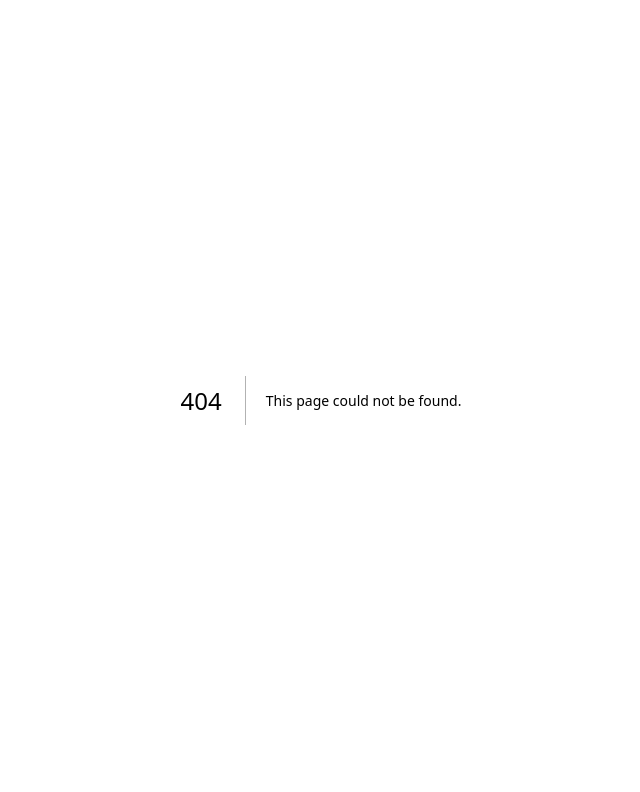
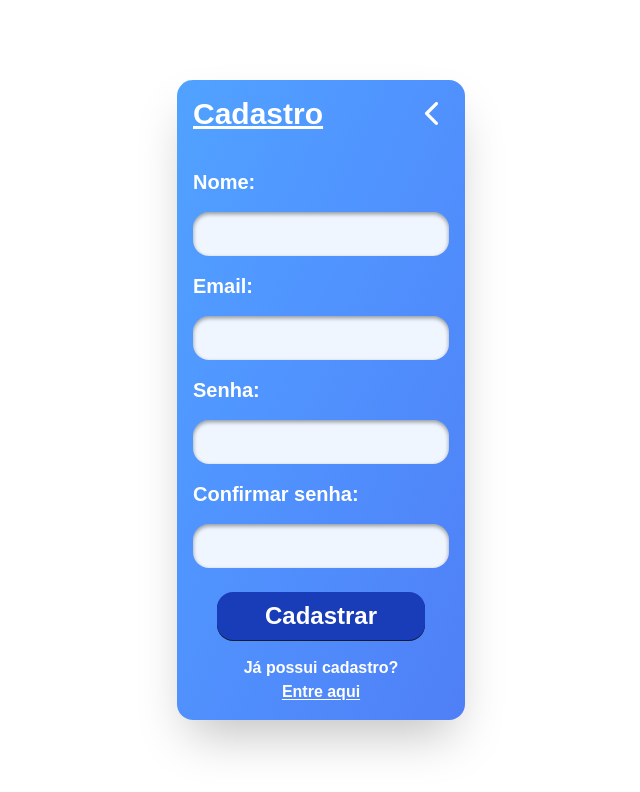
Before and after one commit to murilofmatos/bem-cuidado, a Next.js app: page /cadastro in a window 1280 px wide. Before the commit this address had no page. Shown: the top 792 px of the page, without its empty margins (319-959 px from the left). Built offline with nearby package versions, Linux system fonts and the light colour scheme.

Commit message:
Tela cadastro e login

```diff
--- /dev/null
+++ b/src/app/cadastro/page.jsx
@@ -0,0 +1,62 @@
+import React from "react";
+import Link from "next/link";
+import { IoIosArrowBack } from "react-icons/io";
+
+function page() {
+  return (
+    <div className="h-screen flex justify-center items-center">
+      <div className="bg-[#4f7ff6] bg-gradient-to-br from-blue-400 to-[#4f7ff6] text-white w-72 grid grid-cols-2 p-4 gap-4 font-bold rounded-2xl shadow-2xl">
+        <h1 className="text-3xl mb-5 underline underline-offset-2 ">
+          Cadastro
+        </h1>
+        <Link href={"/"}>
+          <IoIosArrowBack size={35} className="ml-auto" />
+        </Link>
+        <label htmlFor="nome" className="col-span-2 text-xl">
+          Nome:
+        </label>
+        <input
+          type="text"
+          id="nome"
+          className="col-span-2 bg-blue-50 text-xl p-2 w-full rounded-2xl shadow-inner shadow-black/40 focus:outline-none focus:ring-blue-500 focus:ring-2 text-black font-medium"
+        />
+        <label htmlFor="email" className="col-span-2 text-xl">
+          Email:
+        </label>
+        <input
+          type="email"
+          id="email"
+          className="col-span-2 bg-blue-50 text-xl p-2 w-full rounded-2xl shadow-inner shadow-black/40 focus:outline-none focus:ring-blue-500 focus:ring-2 text-black font-medium"
+        />
+        <label htmlFor="senha" className="col-span-2 text-xl">
+          Senha:
+        </label>
+        <input
+          type="password"
+          id="senha"
+          className="col-span-2 bg-blue-50 text-xl p-2 w-full rounded-2xl shadow-inner shadow-black/40 focus:outline-none focus:ring-blue-500 focus:ring-2 text-black font-medium"
+        />
+        <label htmlFor="confirmar senha" className="col-span-2 text-xl">
+          Confirmar senha:
+        </label>
+        <input
+          type="password"
+          id="confirmar senha"
+          className="col-span-2 bg-blue-50 text-xl p-2 w-full rounded-2xl shadow-inner shadow-black/40 focus:outline-none focus:ring-blue-500 focus:ring-2 text-black font-medium"
+        />
+        <button className="col-span-2 bg-blue-800 text-white shadow-2xs shadow-black/80 rounded-2xl w-fit px-12 py-2 text-2xl mx-auto mt-2">
+          Cadastrar
+        </button>
+        <p className="col-span-2 text-center">
+          Já possui cadastro?
+          <br />
+          <Link href={"/login"} className="underline underline-offset-2">
+            Entre aqui
+          </Link>
+        </p>
+      </div>
+    </div>
+  );
+}
+
+export default page;
--- /dev/null
+++ b/src/app/login/page.jsx
@@ -0,0 +1,47 @@
+import React from "react";
+import Link from "next/link";
+import { IoIosArrowBack } from "react-icons/io";
+
+function page() {
+  return (
+    <div className="h-screen flex justify-center items-center">
+      <div className="bg-[#4f7ff6] bg-gradient-to-br from-blue-400 to-[#4f7ff6] text-white w-72 grid grid-cols-2 p-4 gap-4 font-bold rounded-2xl shadow-2xl">
+        <h1 className="text-3xl mb-5 underline underline-offset-2 ">Login</h1>
+        <Link href={"/"}>
+          <IoIosArrowBack size={35} className="ml-auto" />
+        </Link>
+        <label htmlFor="email" className="col-span-2 text-xl">
+          Email:
+        </label>
+        <input
+          type="text"
+          id="email"
+          className="col-span-2 bg-blue-50 text-xl p-2 w-full rounded-2xl shadow-inner shadow-black/40 focus:outline-none focus:ring-blue-500 focus:ring-2 text-black font-medium"
+        />
+        <label htmlFor="senha" className="col-span-2 text-xl">
+          Senha:
+        </label>
+        <input
+          type="password"
+          id="senha"
+          className="col-span-2 bg-blue-50 text-xl p-2 w-full rounded-2xl shadow-inner shadow-black/40 focus:outline-none focus:ring-blue-500 focus:ring-2 text-black font-medium"
+        />
+        <a href="" className="col-span-2 ml-auto underline underline-offset-2">
+          Esqueceu a senha?
+        </a>
+        <button className="col-span-2 bg-blue-800 text-white shadow-2xs shadow-black/80 rounded-2xl w-fit px-12 py-2 text-2xl mx-auto mt-2">
+          Entrar
+        </button>
+        <p className="col-span-2 text-center">
+          Não possui uma conta?
+          <br />
+          <Link href={"/cadastro"} className="underline underline-offset-2">
+            Cadastre-se aqui
+          </Link>
+        </p>
+      </div>
+    </div>
+  );
+}
+
+export default page;
```
